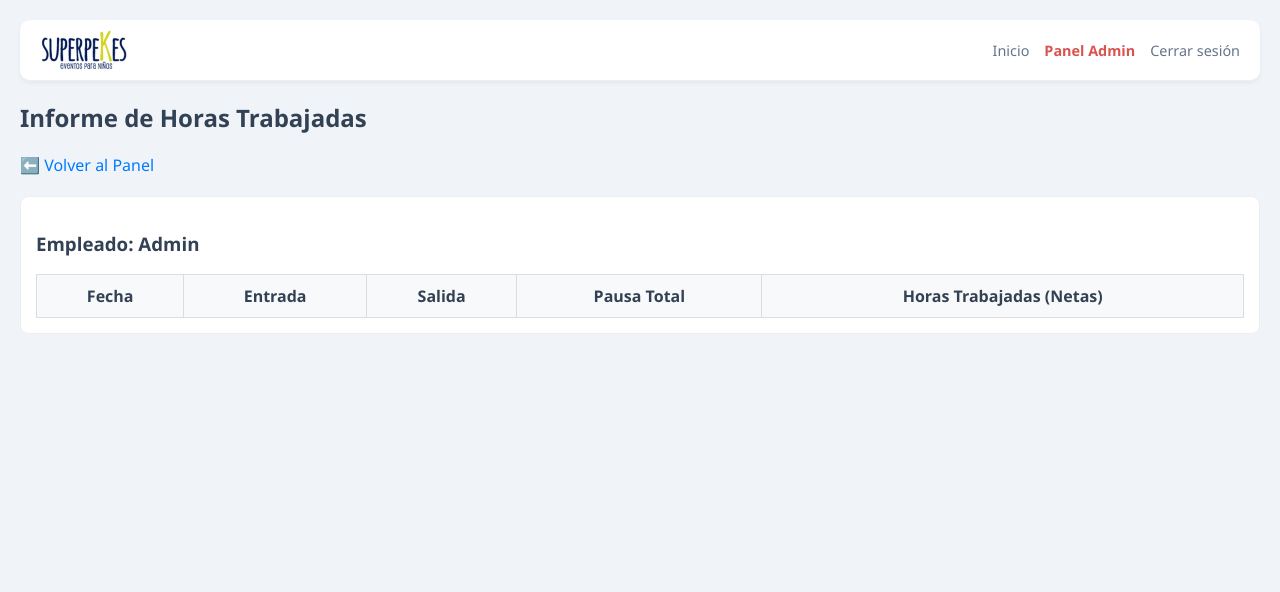
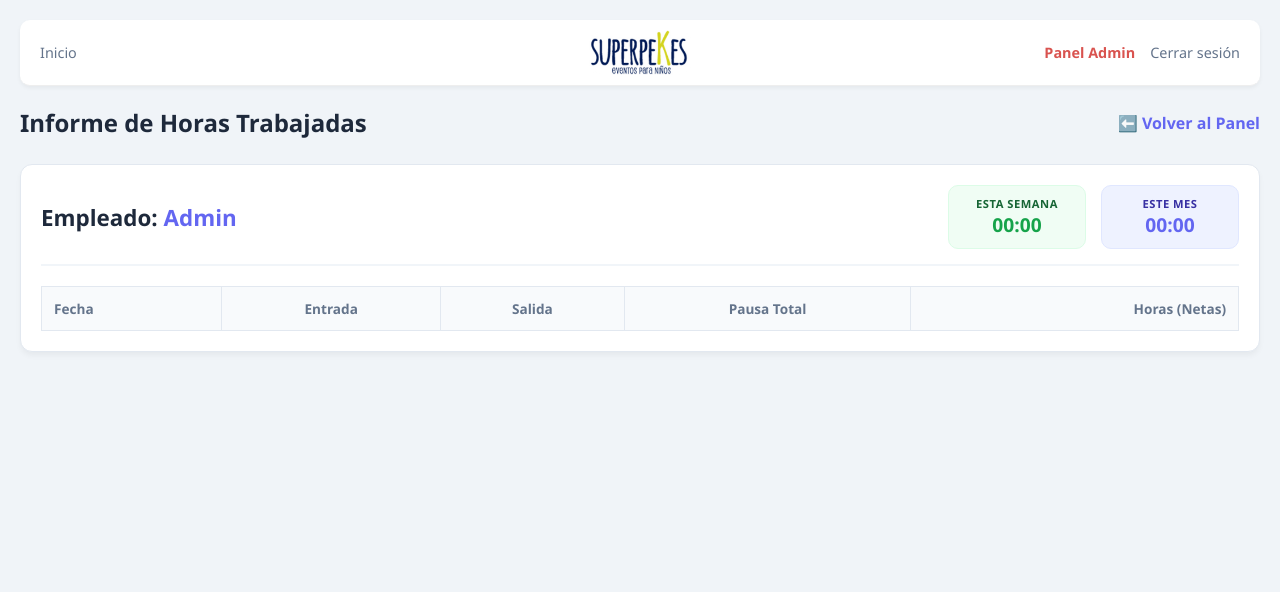
Before and after one commit to jopeol1971-rgb/control_fichaje, a Flask app: page /admin/informe in a window 1280 px wide. Shown: the top 592 px of the page. Run offline with Flask 3, Linux system fonts and the light colour scheme; the visitor is signed in with stand-in values (Sample User, id 1); lists and menus that the app fills with data are empty.

Commit message:
pdf y mejoras UX

```diff
--- a/app.py
+++ b/app.py
@@ -1,12 +1,34 @@
+# 1. Librerías del sistema (Standard Library)
+import io
 import os
 import csv
-from io import StringIO
 from datetime import datetime, timedelta
-from flask import Flask, render_template, request, redirect, url_for, flash, session, Response
+
+# 2. Librerías de terceros (Flask y extensiones)
+from dotenv import load_dotenv
+from flask import (
+    Flask, render_template, request, redirect,
+    url_for, flash, session, Response, send_file
+)
 from flask_sqlalchemy import SQLAlchemy
-from dotenv import load_dotenv
+from werkzeug.security import check_password_hash
+
+# 3. Librerías de generación de PDF (ReportLab)
+from reportlab.lib import colors
+from reportlab.lib.pagesizes import A4, landscape
+from reportlab.lib.styles import getSampleStyleSheet
+from reportlab.platypus import SimpleDocTemplate, Table, TableStyle, Paragraph, Spacer
+
+# 4. Módulos locales del proyecto
 from models import db, Usuario, Fichaje
-from werkzeug.security import check_password_hash
+
+def formatear_segundos_a_hhmm(segundos):
+    """Convierte segundos a formato string HH:MM"""
+    if not segundos:
+        return "00:00"
+    horas = int(segundos // 3600)
+    minutos = int((segundos % 3600) // 60)
+    return f"{horas:02d}:{minutos:02d}"
 
 # 1. CARGA DE CONFIGURACIÓN
 load_dotenv()
@@ -36,17 +58,20 @@ def calcular_horas_diarias(fichajes):
     for f in fichajes:
         fecha_str = f.timestamp.strftime('%Y-%m-%d')
         if fecha_str not in resumen:
-            resumen[fecha_str] = {'eventos': [], 'total_pausa': timedelta(0)}
+            resumen[fecha_str] = {
+                'eventos': [],
+                'total_pausa': timedelta(0),
+                'segundos_netos': 0  # Inicializamos para evitar errores en el informe
+            }
         resumen[fecha_str]['eventos'].append(f)
 
     for fecha, datos in resumen.items():
         eventos = sorted(datos['eventos'], key=lambda x: x.timestamp)
 
-        # Identificamos el primer y último punto del día
         entrada_principal = next((e.timestamp for e in eventos if e.tipo == 'entrada'), None)
         salida_principal = next((e.timestamp for e in reversed(eventos) if e.tipo == 'salida'), None)
 
-        # Mantenemos el cálculo de la pausa solo para información/auditoría
+        # Cálculo de pausas
         inicio_descanso = None
         for e in eventos:
             if e.tipo == 'descanso':
@@ -59,30 +84,29 @@ def calcular_horas_diarias(fichajes):
             datos['total_pausa'] += (ahora - inicio_descanso)
 
         datos['total_pausa_str'] = str(datos['total_pausa']).split('.')[0]
-        datos['pausa'] = datos['total_pausa_str']
-        limite = timedelta(minutes=30)
+        limite_pausa = timedelta(minutes=30)
 
         if entrada_principal:
-            # Si hoy no ha salido todavía, contamos hasta la hora actual
             fin_calculo = salida_principal if salida_principal else ahora
+            duracion_jornada = fin_calculo - entrada_principal
 
-            # --- MODIFICACIÓN AQUÍ: La jornada es el tiempo total sin restar pausas ---
-            duracion_jornada = fin_calculo - entrada_principal
+            # GUARDAR SEGUNDOS (Vital para sumatorios de informes)
+            datos['segundos_netos'] = int(duracion_jornada.total_seconds())
             datos['total_horas'] = str(duracion_jornada).split('.')[0]
-            # -----------------------------------------------------------------------
 
             datos['entrada'] = entrada_principal
             datos['salida'] = salida_principal
 
-            # Mantenemos la alerta visual por si te interesa saber si descansaron de más
-            if datos['total_pausa'] > limite:
+            # Alertas y observaciones
+            if datos['total_pausa'] > limite_pausa:
                 datos['observaciones'] = f"⚠️ Pausa larga: {datos['total_pausa_str']}"
                 datos['alerta'] = True
             else:
                 datos['observaciones'] = f"Pausa: {datos['total_pausa_str']}"
                 datos['alerta'] = False
         else:
-            datos['total_horas'] = "Pendiente"
+            datos['total_horas'] = "00:00:00"
+            datos['segundos_netos'] = 0
             datos['observaciones'] = "Sin entrada"
             datos['alerta'] = False
             datos['entrada'] = None
@@ -363,54 +387,127 @@ def admin_panel(user_id=None):
 @app.route('/admin/exportar')
 def exportar_csv():
     if session.get('rol') != 'admin':
-        return redirect(url_for('login'))
+        return redirect(url_for('index'))
 
     fichajes = Fichaje.query.order_by(Fichaje.timestamp.desc()).all()
-    si = StringIO()
-    cw = csv.writer(si)
 
-    cw.writerow([
-        'ID', 'Empleado', 'DNI/NIE', 'NASS',
-        'Tipo', 'Fecha', 'Hora', 'IP',
-        'Editado', 'Notas'
-    ])
+    # CORRECCIÓN AQUÍ: Añade "io." delante de StringIO
+    output = io.StringIO()
+    writer = csv.writer(output)
+
+    writer.writerow(['ID', 'Empleado', 'DNI/NIE', 'Tipo', 'Fecha', 'Hora', 'Estado'])
 
     for f in fichajes:
-        cw.writerow([
+        writer.writerow([
             f.id,
             f.usuario.nombre,
             f.usuario.dni or "N/A",
-            f.usuario.nass or "N/A",
             f.tipo.capitalize(),
             f.timestamp.strftime('%Y-%m-%d'),
             f.timestamp.strftime('%H:%M:%S'),
-            f.ip_origen,
-            "SÍ" if f.editado_por_admin else "NO",
-            f.motivo_edicion or ""
+            (f.estado or "pendiente").capitalize()
         ])
 
     fecha_archivo = datetime.now().strftime("%Y_%m_%d")
     return Response(
-        si.getvalue(),
+        output.getvalue(),
         mimetype="text/csv",
         headers={"Content-disposition": f"attachment; filename=fichajes_{fecha_archivo}.csv"}
+    )
+@app.route('/admin/exportar_pdf')
+def exportar_pdf():
+    if session.get('rol') != 'admin':
+        return redirect(url_for('index'))
+
+    # 1. Obtener los datos de la base de datos
+    fichajes = Fichaje.query.order_by(Fichaje.timestamp.desc()).all()
+
+    # 2. Preparar el documento en memoria
+    buffer = io.BytesIO()
+    doc = SimpleDocTemplate(buffer, pagesize=landscape(A4))
+    elements = []
+    styles = getSampleStyleSheet()
+
+    # Título
+    titulo = f"Informe General de Fichajes - {datetime.now().strftime('%d/%m/%Y')}"
+    elements.append(Paragraph(titulo, styles['Title']))
+    elements.append(Spacer(1, 12))
+
+    # 3. Estructura de la tabla (Cabeceras y datos)
+    data = [['Empleado', 'DNI', 'Tipo', 'Fecha', 'Hora', 'Estado', 'IP']]
+    for f in fichajes:
+        data.append([
+            f.usuario.nombre,
+            f.usuario.dni or "N/A",
+            f.tipo.capitalize(),
+            f.timestamp.strftime('%Y-%m-%d'),
+            f.timestamp.strftime('%H:%M:%S'),
+            f.estado.capitalize(),
+            f.ip_origen
+        ])
+
+    # 4. Estilo de la tabla
+    tabla = Table(data)
+    tabla.setStyle(TableStyle([
+        ('BACKGROUND', (0, 0), (-1, 0), colors.HexColor('#334155')), # Azul oscuro
+        ('TEXTCOLOR', (0, 0), (-1, 0), colors.whitesmoke),
+        ('ALIGN', (0, 0), (-1, -1), 'CENTER'),
+        ('FONTNAME', (0, 0), (-1, 0), 'Helvetica-Bold'),
+        ('BOTTOMPADDING', (0, 0), (-1, 0), 12),
+        ('GRID', (0, 0), (-1, -1), 0.5, colors.grey),
+        ('FONTSIZE', (0, 0), (-1, -1), 9),
+    ]))
+
+    elements.append(tabla)
+    doc.build(elements)
+
+    # 5. Envío del archivo
+    buffer.seek(0)
+    return send_file(
+        buffer,
+        as_attachment=True,
+        download_name=f"fichajes_{datetime.now().strftime('%Y%m%d')}.pdf",
+        mimetype='application/pdf'
     )
 
 @app.route('/admin/informe')
 def admin_informe():
-    user_id = session.get('user_id')
-    user = db.session.get(Usuario, user_id)
-    if not user or user.rol != 'admin':
+    if session.get('rol') != 'admin':
         return redirect(url_for('index'))
 
     usuarios = Usuario.query.all()
     informe_final = []
+    ahora = datetime.now()
+    mes_actual = ahora.month
+    semana_actual = ahora.isocalendar()[1]
+
     for u in usuarios:
         fichajes_u = Fichaje.query.filter_by(usuario_id=u.id).order_by(Fichaje.timestamp.asc()).all()
         horas_dia = calcular_horas_diarias(fichajes_u)
-        informe_final.append({'nombre': u.nombre, 'dias': horas_dia})
+
+        seg_semana = 0
+        seg_mes = 0
+
+        for fecha_str, datos in horas_dia.items():
+            try:
+                f_dt = datetime.strptime(fecha_str, '%Y-%m-%d')
+                s_netos = datos.get('segundos_netos', 0)
+
+                if f_dt.month == mes_actual:
+                    seg_mes += s_netos
+                if f_dt.isocalendar()[1] == semana_actual:
+                    seg_semana += s_netos
+            except:
+                continue
+
+        informe_final.append({
+            'nombre': u.nombre,
+            'dias': horas_dia,
+            'total_semanal': formatear_segundos_a_hhmm(seg_semana),
+            'total_mensual': formatear_segundos_a_hhmm(seg_mes)
+        })
+
     return render_template('informe.html', informe=informe_final)
-
 @app.route('/admin/nuevo_empleado', methods=['GET', 'POST'])
 def nuevo_empleado():
     # Solo el admin puede entrar aquí
--- a/templates/admin.html
+++ b/templates/admin.html
@@ -11,6 +11,9 @@
         </a>
         <a href="/admin/exportar" style="background-color: #007bff; color: white; text-decoration: none; padding: 10px 20px; border-radius: 5px; font-weight: bold;">
             📥 Descargar CSV
+        </a>
+        <a href="/admin/exportar_pdf" style="background-color: #dc3545; color: white; text-decoration: none; padding: 10px 20px; border-radius: 5px; font-weight: bold;">
+        📄 Descargar PDF
         </a>
         <a href="/admin/informe" style="background-color: #6f42c1; color: white; text-decoration: none; padding: 10px 20px; border-radius: 5px; font-weight: bold;">
             📊 Ver Informe de Horas
--- a/templates/base.html
+++ b/templates/base.html
@@ -5,27 +5,34 @@
     <meta name="viewport" content="width=device-width, initial-scale=1.0">
     <title>Control de Fichaje - Superpekes</title>
 
+    <link rel="stylesheet" href="https://cdnjs.cloudflare.com/ajax/libs/font-awesome/6.0.0/css/all.min.css">
+
     <link rel="stylesheet" href="{{ url_for('static', filename='style.css') }}">
-
 </head>
 <body>
 
-    {% if session.get('user_id') %}
-    <nav style="display: flex; align-items: center; padding: 10px 20px; background: white; border-bottom: 1px solid #eee;">
-        <a href="{{ url_for('index') }}" style="margin-right: auto; display: flex; align-items: center;">
-            <img src="{{ url_for('static', filename='img/logo_superpekes.png') }}"
-                 alt="Logo Superpekes"
-                 style="height: 40px; width: auto;">
-        </a>
+{% if session.get('user_id') %}
+<nav style="display: grid; grid-template-columns: 1fr auto 1fr; align-items: center; padding: 10px 20px; background: white; border-bottom: 1px solid #eee;">
 
-        <a href="{{ url_for('index') }}" class="link-secundario" style="margin-right: 15px;">Inicio</a>
+    <div style="display: flex; justify-content: flex-start;">
+        <a href="{{ url_for('index') }}" class="link-secundario">Inicio</a>
+    </div>
 
+    <a href="{{ url_for('index') }}" style="display: flex; justify-content: center;">
+        <img src="{{ url_for('static', filename='img/logo_superpekes.png') }}"
+             alt="Logo Superpekes"
+             style="height: 45px; width: auto;">
+    </a>
+
+    <div style="display: flex; justify-content: flex-end; align-items: center; gap: 15px;">
         {% if session.get('rol') == 'admin' %}
-        <a href="{{ url_for('admin_panel') }}" class="link-secundario" style="margin-right: 15px; color: #d9534f; font-weight: bold;">Panel Admin</a>
+        <a href="{{ url_for('admin_panel') }}" class="link-secundario" style="color: #d9534f; font-weight: bold;">Panel Admin</a>
         {% endif %}
+
         <a href="/logout" class="link-secundario">Cerrar sesión</a>
-    </nav>
-    {% endif %}
+    </div>
+</nav>
+{% endif %}
 
     <main class="container">
         {% block content %}{% endblock %}
--- a/templates/informe.html
+++ b/templates/informe.html
@@ -1,33 +1,52 @@
 {% extends "base.html" %}
 {% block content %}
-    <h2>Informe de Horas Trabajadas</h2>
-    <a href="/admin/panel" style="text-decoration: none; color: #007bff;">⬅️ Volver al Panel</a>
+    <div style="display: flex; justify-content: space-between; align-items: center; margin-bottom: 20px;">
+        <h2 style="margin: 0; color: #1e293b;">Informe de Horas Trabajadas</h2>
+        <a href="/admin/panel" style="text-decoration: none; color: #6366f1; font-weight: 600;">⬅️ Volver al Panel</a>
+    </div>
 
     {% for item in informe %}
-        <div style="background: white; padding: 15px; border-radius: 8px; border: 1px solid #eee; margin-top: 20px;">
-            <h3>Empleado: {{ item.nombre }}</h3>
-            <table style="width: 100%; border-collapse: collapse;">
+        <div style="background: white; padding: 20px; border-radius: 12px; border: 1px solid #e2e8f0; margin-top: 25px; box-shadow: 0 4px 6px -1px rgba(0,0,0,0.05);">
+
+            <div style="display: flex; justify-content: space-between; align-items: center; margin-bottom: 20px; padding-bottom: 15px; border-bottom: 2px solid #f1f5f9;">
+                <h3 style="margin: 0; color: #1e293b; font-size: 1.4rem;">Empleado: <span style="color: #6366f1;">{{ item.nombre }}</span></h3>
+
+                <div style="display: flex; gap: 15px;">
+                    <div style="background: #f0fdf4; padding: 10px 18px; border-radius: 10px; border: 1px solid #dcfce7; text-align: center; min-width: 100px;">
+                        <small style="display: block; color: #166534; font-size: 0.7rem; font-weight: 800; text-transform: uppercase; letter-spacing: 0.5px;">Esta Semana</small>
+                        <span style="color: #16a34a; font-size: 1.2rem; font-weight: 800;">{{ item.total_semanal | default('00:00') }}</span>
+                    </div>
+                    <div style="background: #eef2ff; padding: 10px 18px; border-radius: 10px; border: 1px solid #e0e7ff; text-align: center; min-width: 100px;">
+                        <small style="display: block; color: #3730a3; font-size: 0.7rem; font-weight: 800; text-transform: uppercase; letter-spacing: 0.5px;">Este Mes</small>
+                        <span style="color: #6366f1; font-size: 1.2rem; font-weight: 800;">{{ item.total_mensual | default('00:00') }}</span>
+                    </div>
+                </div>
+            </div>
+
+            <div style="overflow-x: auto;">
+                <table style="width: 100%; border-collapse: collapse; min-width: 600px;">
                     <thead>
-                    <tr style="background: #f8f9fa;">
-                        <th style="padding: 10px; border: 1px solid #ddd;">Fecha</th>
-                        <th style="padding: 10px; border: 1px solid #ddd;">Entrada</th>
-                        <th style="padding: 10px; border: 1px solid #ddd;">Salida</th>
-                        <th style="padding: 10px; border: 1px solid #ddd;">Pausa Total</th>
-                        <th style="padding: 10px; border: 1px solid #ddd;">Horas Trabajadas (Netas)</th>
+                        <tr style="background: #f8fafc;">
+                            <th style="padding: 12px; border: 1px solid #e2e8f0; text-align: left; color: #64748b; font-size: 0.85rem;">Fecha</th>
+                            <th style="padding: 12px; border: 1px solid #e2e8f0; text-align: center; color: #64748b; font-size: 0.85rem;">Entrada</th>
+                            <th style="padding: 12px; border: 1px solid #e2e8f0; text-align: center; color: #64748b; font-size: 0.85rem;">Salida</th>
+                            <th style="padding: 12px; border: 1px solid #e2e8f0; text-align: center; color: #64748b; font-size: 0.85rem;">Pausa Total</th>
+                            <th style="padding: 12px; border: 1px solid #e2e8f0; text-align: right; color: #64748b; font-size: 0.85rem;">Horas (Netas)</th>
                         </tr>
                     </thead>
                     <tbody>
                         {% for fecha, datos in item.dias.items() %}
-                    <tr>
-                        <td style="padding: 10px; border: 1px solid #ddd;">{{ fecha }}</td>
-                        <td style="padding: 10px; border: 1px solid #ddd;">{{ datos.entrada.strftime('%H:%M') if datos.entrada else '-' }}</td>
-                        <td style="padding: 10px; border: 1px solid #ddd;">{{ datos.salida.strftime('%H:%M') if datos.salida else '-' }}</td>
-                        <td style="padding: 10px; border: 1px solid #ddd;">{{ datos.pausa }}</td>
-                        <td style="padding: 10px; border: 1px solid #ddd; font-weight: bold; color: #28a745;">{{ datos.total_horas }}</td>
+                        <tr style="transition: background 0.2s; border-bottom: 1px solid #f1f5f9;" onmouseover="this.style.background='#fbfcfe'" onmouseout="this.style.background='transparent'">
+                            <td style="padding: 12px; border: 1px solid #e2e8f0; color: #1e293b; font-weight: 500;">{{ fecha }}</td>
+                            <td style="padding: 12px; border: 1px solid #e2e8f0; text-align: center; color: #334155;">{{ datos.entrada.strftime('%H:%M') if datos.entrada else '-' }}</td>
+                            <td style="padding: 12px; border: 1px solid #e2e8f0; text-align: center; color: #334155;">{{ datos.salida.strftime('%H:%M') if datos.salida else '-' }}</td>
+                            <td style="padding: 12px; border: 1px solid #e2e8f0; text-align: center; color: #64748b;">{{ datos.pausa }}</td>
+                            <td style="padding: 12px; border: 1px solid #e2e8f0; text-align: right; font-weight: 700; color: #059669;">{{ datos.total_horas }}</td>
                         </tr>
                         {% endfor %}
                     </tbody>
                 </table>
             </div>
+        </div>
     {% endfor %}
 {% endblock %}
```
Also changed, not shown: templates/index.html (+66 -39 lines). Lines whose indentation alone changed are shown as unchanged.
